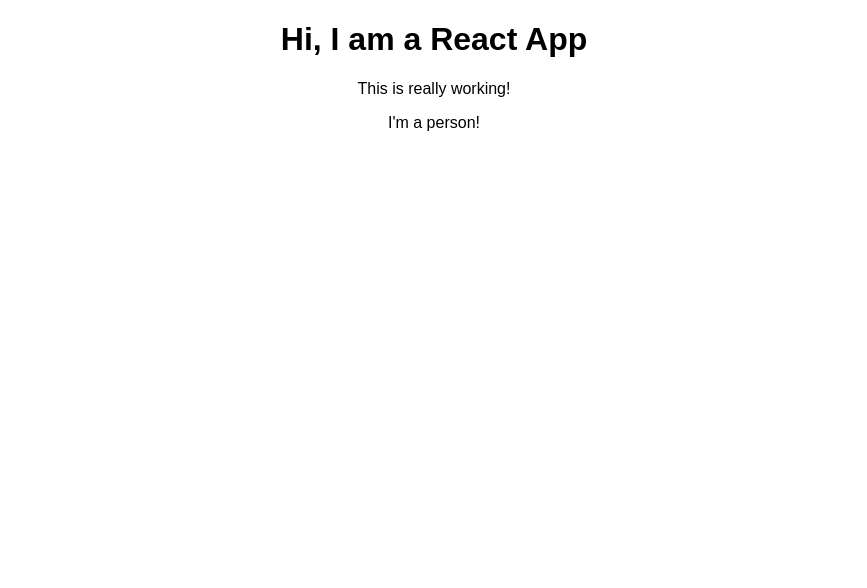
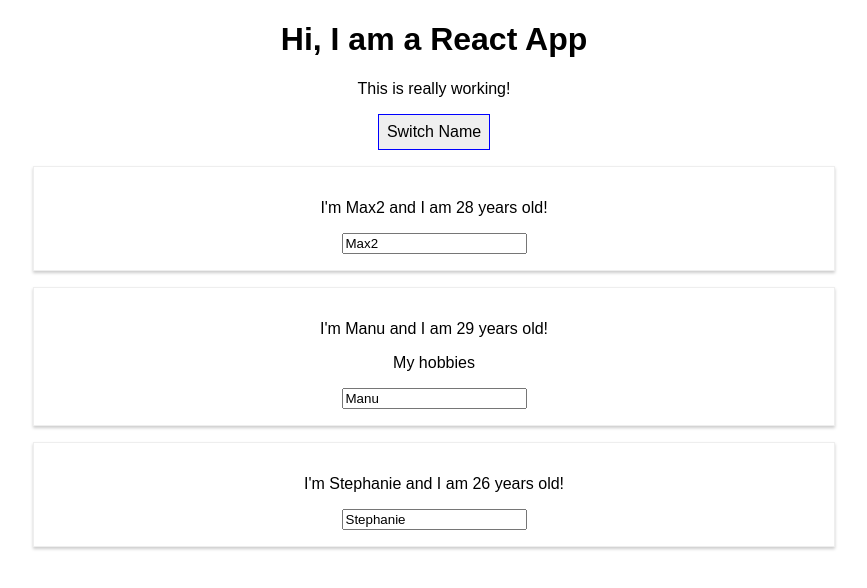
Before and after one commit to ekorakakis/reactdemo, a React (Create React App) app: page / in a window 1280 px wide. Shown: the top 588 px of the page, without its empty margins (206-1073 px from the left). Built offline with nearby package versions, Linux system fonts and the light colour scheme.

Commit message:
Up to lecture #52.

```diff
--- a/src/App.js
+++ b/src/App.js
@@ -1,19 +1,108 @@
 import React, { Component } from 'react';
+// import React, { useState } from 'react';
 import './App.css';
 import Person from './Person/Person';
 
+
 class App extends Component {
+  // state: only works in components (only when extends components)
+  state = {
+    persons: [
+      { name: 'Max2', age: 28 },
+      { name: 'Manu', age: 29 },
+      { name: 'Stephanie', age: 26 }
+    ]
+  }
+
+  switchNameHandler = (newName) => {
+    console.log('was clicked');
+    // DON'T DO THIS: this.state.persons[0].name='Jonathan';
+    this.setState({
+      persons: [
+        { name: newName, age: 28 },
+        { name: 'Manus', age: 29 },
+        { name: 'Stephanie', age: 26 }
+      ]
+    })
+  }
+
+  nameChangedHandler = (event) => {
+    this.setState({
+      persons: [
+        { name: 'Max', age: 28 },
+        { name: event.target.value, age: 29 },
+        { name: 'Stephanie', age: 26 }
+      ]
+    })
+  }
+
   render() {
+    const style={
+      backgroundColour: 'white',
+      font: 'inherit',
+      border: '1px solid blue',
+      padding: '8px',
+      cursor: 'pointer'
+    };
+
     return (
-      <div class="App">
+      <div className="App">
         <h1>Hi, I am a React App</h1>
         <p>This is really working!</p>
-        <Person />
+        <button style={style}
+              onClick={()=> this.switchNameHandler('Kitsos')}>Switch Name</button>
+        <Person
+          name={this.state.persons[0].name}
+          age={this.state.persons[0].age} />
+        <Person
+          name={this.state.persons[1].name}
+          age={this.state.persons[1].age}
+          click={this.switchNameHandler.bind(this, 'Manousos')}
+          changed={this.nameChangedHandler}>My hobbies</Person>
+        <Person
+          name={this.state.persons[2].name}
+          age={this.state.persons[2].age} />
       </div>
     );
 
     // return React.createElement('div', {className:'App'}, React.createElement('h1', null, 'Does this work now?'));
   }
+
+/*const app = props => {
+  const [ personsState, setPersonsState] = useState({
+    persons: [
+      { name: 'Max24', age: 28 },
+      { name: 'Manus', age: 29 },
+      { name: 'Stephanie', age: 26 }
+    ]
+  });
+
+  console.log(personsState);
+
+  const switchNameHandler = () => {
+    console.log('was clicked');
+    // DON'T DO THIS: this.state.persons[0].name='Jonathan';
+    setPersonsState({
+      persons: [
+        { name: 'Max24asas', age: 28 },
+        { name: 'Manus', age: 29 },
+        { name: 'Stephanie', age: 26 }
+      ]
+    });
+  };
+
+  return (
+    <div className="App">
+      <h1>Hi, I am a React App</h1>
+      <p>This is really working!</p>
+      <button onClick={switchNameHandler}>Switch Name</button>
+      <Person name={personsState.persons[0].name} age={personsState.persons[0].age} />
+      <Person name={personsState.persons[1].name} age={personsState.persons[1].age} />
+      <Person name={personsState.persons[2].name} age={personsState.persons[2].age} />
+    </div>
+  );*/
 }
 
+
 export default App;
+// export default app;
--- /dev/null
+++ b/src/Person/Person.css
@@ -0,0 +1,8 @@
+.Person {
+    width: 60%;
+    margin: 16px auto;
+    border: 1px solid #eee;
+    box-shadow: 0 2px 3px #ccc;
+    padding: 16px;
+    text-align: center;
+}
--- a/src/Person/Person.js
+++ b/src/Person/Person.js
@@ -1,4 +1,5 @@
 import React from 'react';
+import './Person.css';
 
 //function person(){
 //return <h2></h2>
@@ -9,8 +10,14 @@
 //}
 
 // ES6 function syntax (arrow)
-const person = () => {
-    return <p>I'm a person!</p>
-}
+const person = (props) => {
+    return (
+        <div className="Person">
+            <p onClick={props.click}>I'm {props.name} and I am {props.age} years old!</p>
+            <p>{props.children}</p>
+            <input type="text" onChange={props.changed} value={props.name} />
+        </div>
+    )
+};
 
 export default person;
```
